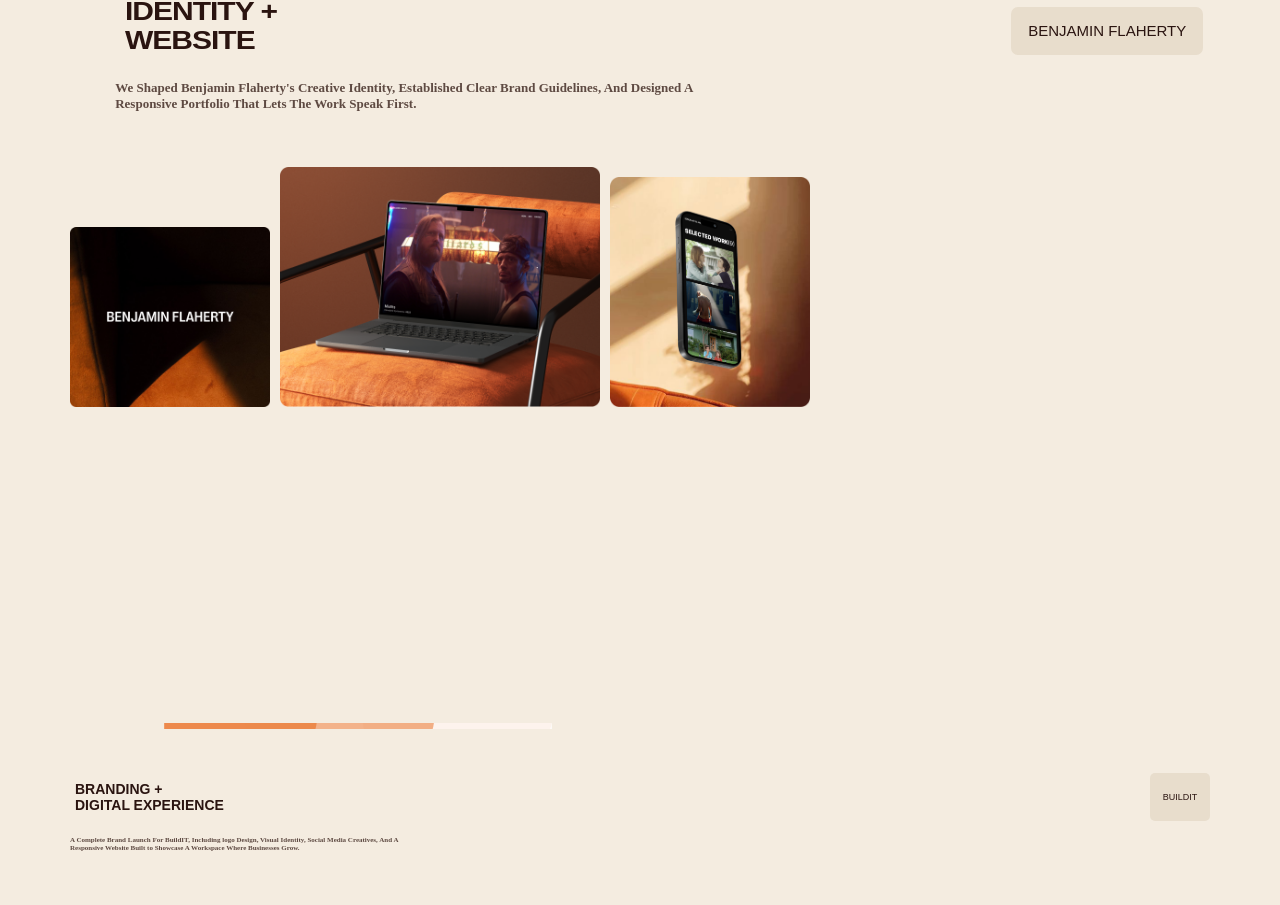
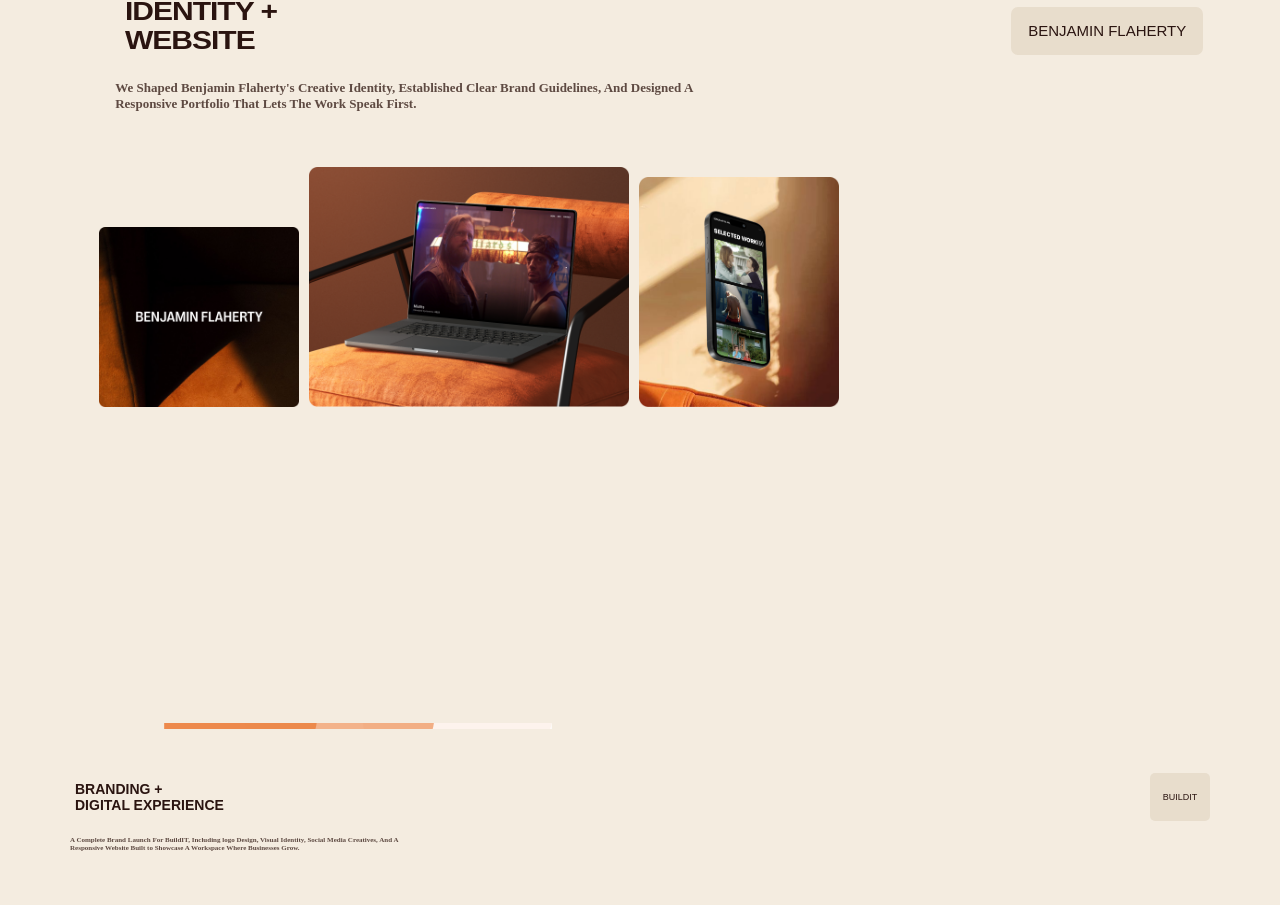
Before and after one commit to annaskhan-dev/RCHYstudio, a React (Vite) app: page / in a window 1280 px wide. Shown: the part 2853-3758 px from the top of the page. Built offline with nearby package versions, Linux system fonts and the light colour scheme.

Commit message:
adding things

```diff
--- a/src/components/benjamin.module.css
+++ b/src/components/benjamin.module.css
@@ -65,7 +65,7 @@ body {
   margin-top: 35px;
   display: flex;
   gap: 10px;
-  margin-left: 70px;
+  margin-left: 7.7vw;
 }
 .image1 {
   width: 200px;
```
